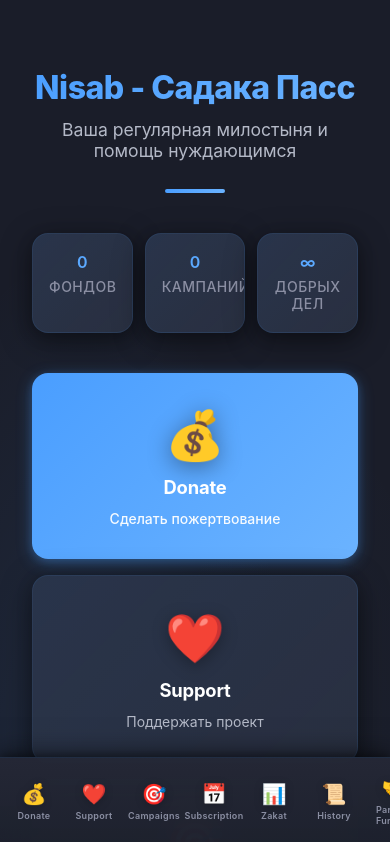
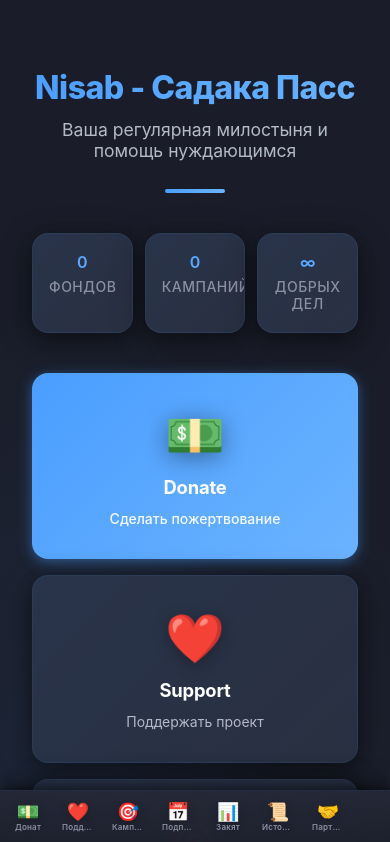
Before and after one commit to ahmed11551/nisab, a React (Vite) app in the folder frontend/: page / in a window 390 px wide. Shown: the top 842 px of the page. Built offline with nearby package versions, Linux system fonts and the light colour scheme; no server answers.

Commit message:
fix: Improved navigation with horizontal scroll
All sections now fit with scrollable navigation

Reduced element sizes, added short labels, updated icons

```diff
--- a/frontend/src/components/Layout.css
+++ b/frontend/src/components/Layout.css
@@ -2,7 +2,13 @@
   display: flex;
   flex-direction: column;
   min-height: 100vh;
-  padding-bottom: 70px; /* Space for bottom nav */
+  padding-bottom: 65px; /* Space for bottom nav */
+}
+
+@media (max-width: 768px) {
+  .layout {
+    padding-bottom: 60px; /* Smaller nav on mobile */
+  }
 }
 
 .layout-main {
@@ -17,17 +23,34 @@
   bottom: 0;
   left: 0;
   right: 0;
-  display: flex;
-  justify-content: space-around;
-  align-items: center;
   background: var(--bg-secondary);
   background: linear-gradient(180deg, rgba(37, 40, 54, 0.95) 0%, rgba(29, 33, 45, 0.98) 100%);
   backdrop-filter: blur(20px);
   -webkit-backdrop-filter: blur(20px);
   border-top: 1px solid rgba(74, 158, 255, 0.1);
-  padding: 12px 8px;
   z-index: 1000;
   box-shadow: 0 -4px 24px rgba(0, 0, 0, 0.5), 0 -2px 8px rgba(0, 0, 0, 0.3);
+  padding: 8px 0;
+}
+
+.nav-scroll {
+  display: flex;
+  align-items: center;
+  overflow-x: auto;
+  overflow-y: hidden;
+  scroll-behavior: smooth;
+  -webkit-overflow-scrolling: touch;
+  padding: 0 8px;
+  gap: 4px;
+}
+
+.nav-scroll::-webkit-scrollbar {
+  display: none; /* Скрываем скроллбар на WebKit */
+}
+
+.nav-scroll {
+  -ms-overflow-style: none; /* Скрываем скроллбар на IE/Edge */
+  scrollbar-width: none; /* Скрываем скроллбар на Firefox */
 }
 
 .nav-item {
@@ -37,10 +60,12 @@
   justify-content: center;
   text-decoration: none;
   color: var(--text-hint);
-  padding: 8px 12px;
+  padding: 6px 10px;
   border-radius: var(--radius-md);
   transition: all 0.3s cubic-bezier(0.4, 0, 0.2, 1);
-  min-width: 60px;
+  min-width: 52px;
+  max-width: 52px;
+  flex-shrink: 0;
   position: relative;
 }
 
@@ -73,32 +98,50 @@
 }
 
 .nav-icon {
-  font-size: 22px;
-  margin-bottom: 4px;
+  font-size: 20px;
+  margin-bottom: 2px;
   position: relative;
   z-index: 1;
   filter: drop-shadow(0 2px 4px rgba(0, 0, 0, 0.2));
+  line-height: 1;
 }
 
 .nav-label {
-  font-size: 10px;
+  font-size: 9px;
   font-weight: 600;
   position: relative;
   z-index: 1;
-  letter-spacing: 0.3px;
+  letter-spacing: 0.2px;
+  line-height: 1.1;
+  text-align: center;
+  white-space: nowrap;
+  overflow: hidden;
+  text-overflow: ellipsis;
+  max-width: 100%;
 }
 
 @media (max-width: 768px) {
   .nav-label {
-    font-size: 9px;
+    font-size: 8px;
   }
 
   .nav-icon {
-    font-size: 20px;
+    font-size: 18px;
+  }
+
+  .nav-item {
+    min-width: 48px;
+    max-width: 48px;
+    padding: 6px 8px;
   }
 
   .layout-nav {
-    padding: 10px 4px;
+    padding: 6px 0;
+  }
+
+  .nav-scroll {
+    padding: 0 4px;
+    gap: 2px;
   }
 }
 
--- a/frontend/src/components/Layout.tsx
+++ b/frontend/src/components/Layout.tsx
@@ -12,29 +12,32 @@ const Layout = ({ children }: LayoutProps) => {
   const { t } = useTranslation()
 
   const tabs = [
-    { path: '/donate', label: t('nav.donate'), icon: '💰' },
-    { path: '/support', label: t('nav.support'), icon: '❤️' },
-    { path: '/campaigns', label: t('nav.campaigns'), icon: '🎯' },
-    { path: '/subscription', label: t('nav.subscription'), icon: '📅' },
-    { path: '/zakat', label: t('nav.zakat'), icon: '📊' },
-    { path: '/history', label: t('nav.history'), icon: '📜' },
-    { path: '/partners', label: t('nav.partners'), icon: '🤝' },
+    { path: '/donate', label: t('nav.donate'), icon: '💵', shortLabel: 'Донат' },
+    { path: '/support', label: t('nav.support'), icon: '❤️', shortLabel: 'Поддержка' },
+    { path: '/campaigns', label: t('nav.campaigns'), icon: '🎯', shortLabel: 'Кампании' },
+    { path: '/subscription', label: t('nav.subscription'), icon: '📅', shortLabel: 'Подписка' },
+    { path: '/zakat', label: t('nav.zakat'), icon: '📊', shortLabel: 'Закят' },
+    { path: '/history', label: t('nav.history'), icon: '📜', shortLabel: 'История' },
+    { path: '/partners', label: t('nav.partners'), icon: '🤝', shortLabel: 'Партнёры' },
   ]
 
   return (
     <div className="layout">
       <main className="layout-main">{children}</main>
       <nav className="layout-nav">
+        <div className="nav-scroll">
           {tabs.map((tab) => (
             <Link
               key={tab.path}
               to={tab.path}
               className={`nav-item ${location.pathname.startsWith(tab.path) ? 'active' : ''}`}
+              title={tab.label}
             >
               <span className="nav-icon">{tab.icon}</span>
-            <span className="nav-label">{tab.label}</span>
+              <span className="nav-label">{tab.shortLabel}</span>
             </Link>
           ))}
+        </div>
       </nav>
     </div>
   )
--- a/frontend/src/pages/HomePage.css
+++ b/frontend/src/pages/HomePage.css
@@ -104,9 +104,20 @@
 
 .home-actions {
   display: grid;
-  grid-template-columns: repeat(auto-fit, minmax(160px, 1fr));
-  gap: 1.25rem;
+  grid-template-columns: repeat(auto-fit, minmax(150px, 1fr));
+  gap: 1rem;
   padding: 0 1rem;
+}
+
+@media (max-width: 480px) {
+  .home-actions {
+    grid-template-columns: repeat(2, 1fr);
+    gap: 0.75rem;
+  }
+
+  .action-card {
+    padding: 1.5rem 1rem;
+  }
 }
 
 .action-card {
--- a/frontend/src/pages/HomePage.tsx
+++ b/frontend/src/pages/HomePage.tsx
@@ -51,7 +51,7 @@ const HomePage = () => {
 
       <div className="home-actions">
         <Link to="/donate" className="action-card primary">
-          <span className="action-icon">💰</span>
+          <span className="action-icon">💵</span>
           <span className="action-title">{t('nav.donate')}</span>
           <span className="action-description">Сделать пожертвование</span>
         </Link>
@@ -85,6 +85,12 @@ const HomePage = () => {
           <span className="action-title">{t('nav.partners')}</span>
           <span className="action-description">Фонды-партнёры</span>
         </Link>
+
+        <Link to="/history" className="action-card">
+          <span className="action-icon">📜</span>
+          <span className="action-title">{t('nav.history')}</span>
+          <span className="action-description">История пожертвований</span>
+        </Link>
       </div>
     </div>
   )
```
Lines whose indentation alone changed are shown as unchanged.
